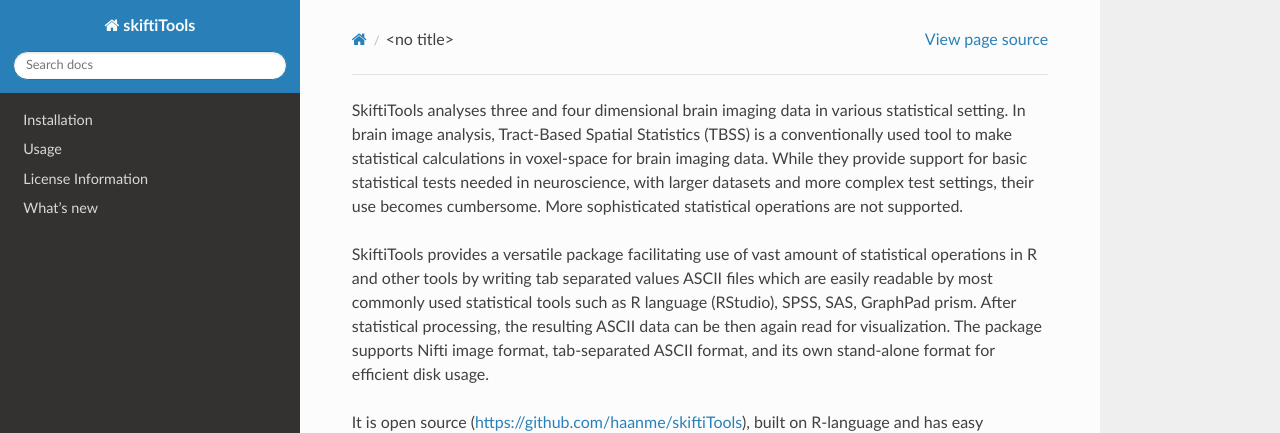
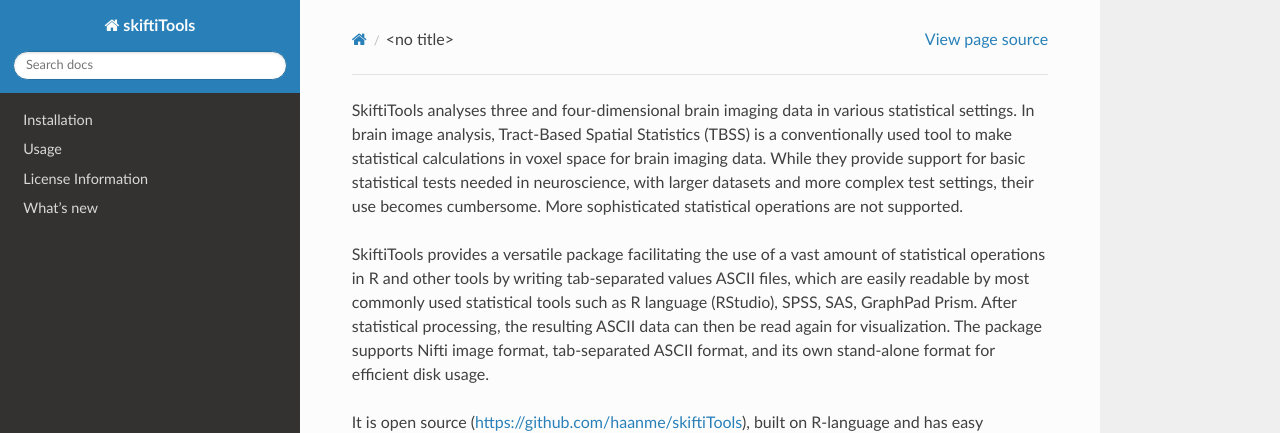
Before and after one commit to HKA07/skiftiGuide, a Sphinx documentation site: the page built from docs/about.rst, in a window 1280 px wide and 1249 px high. Shown: the top 433 px of the window. Built offline with Sphinx 7.4.7 and the Read the Docs theme 3.1.0, drawn with Linux system fonts in a browser that asks for light colours.

Commit message:
Update about.rst

```diff
--- a/docs/about.rst
+++ b/docs/about.rst
@@ -1,6 +1,6 @@
-SkiftiTools analyses three and four dimensional brain imaging data in various statistical setting. In brain image analysis, Tract-Based Spatial Statistics (TBSS) is a conventionally used tool to make statistical calculations in voxel-space for brain imaging data. While they provide support for basic statistical tests needed in neuroscience, with larger datasets and more complex test settings, their use becomes cumbersome. More sophisticated statistical operations are not supported.
+SkiftiTools analyses three and four-dimensional brain imaging data in various statistical settings. In brain image analysis, Tract-Based Spatial Statistics (TBSS) is a conventionally used tool to make statistical calculations in voxel space for brain imaging data. While they provide support for basic statistical tests needed in neuroscience, with larger datasets and more complex test settings, their use becomes cumbersome. More sophisticated statistical operations are not supported.
 
-SkiftiTools provides a versatile package facilitating use of vast amount of statistical operations in R and other tools by writing tab separated values ASCII files which are easily readable by most commonly used statistical tools such as R language (RStudio), SPSS, SAS, GraphPad prism. After statistical processing, the resulting ASCII data can be then again read for visualization. The package supports Nifti image format, tab-separated ASCII format, and its own stand-alone format for efficient disk usage.
+SkiftiTools provides a versatile package facilitating the use of a vast amount of statistical operations in R and other tools by writing tab-separated values ASCII files, which are easily readable by most commonly used statistical tools such as R language (RStudio), SPSS, SAS, GraphPad Prism. After statistical processing, the resulting ASCII data can then be read again for visualization. The package supports Nifti image format, tab-separated ASCII format, and its own stand-alone format for efficient disk usage.
 
 It is open source (https://github.com/haanme/skiftiTools), built on R-language and has easy installation from R’s CRAN package repository. In addition, it has basic functions available in Docker containers for further platform independence.
 
@@ -10,4 +10,4 @@
 
   Use of the SkiftiTools software package in published works should be accompanied by the following citation:
 
-  **Merisaari, H., Rosberg, A., Karlsson, H., Karlsson, L., Seidlitz, J., Betlehem,    R., & Tuulari, J. (2024). skiftiTools: An R package for visualizing and            manipulating skeletonized brain diffusion tensor imaging data for versatile        statistics of choice. Science Communications World Wide. doi:10.57736/87d2-0608**
+  **Merisaari, H., Rosberg, A., Karlsson, H., Karlsson, L., Seidlitz, J., Betlehem,    R., & Tuulari, J. (2024). skiftiTools: An R package for visualizing and manipulating skeletonized brain diffusion tensor imaging data for versatile   statistics of choice. Science Communications World Wide. doi:10.57736/87d2-0608**
```
